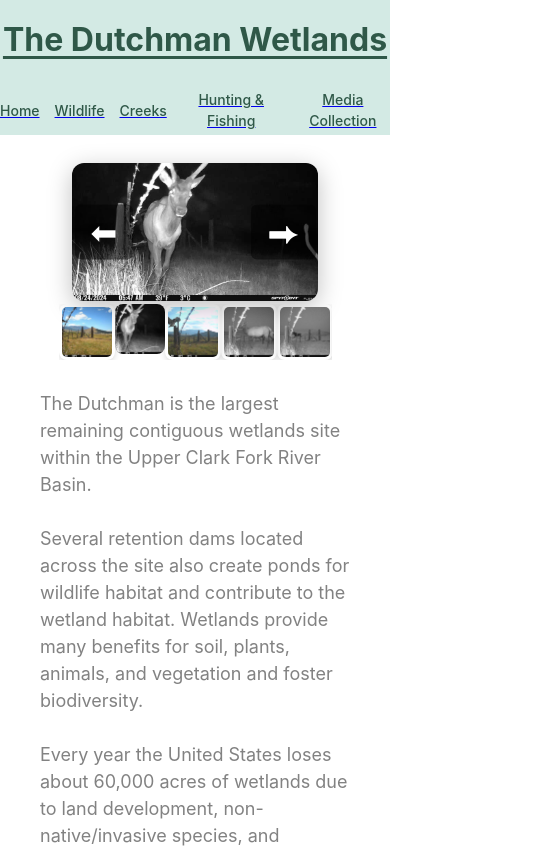
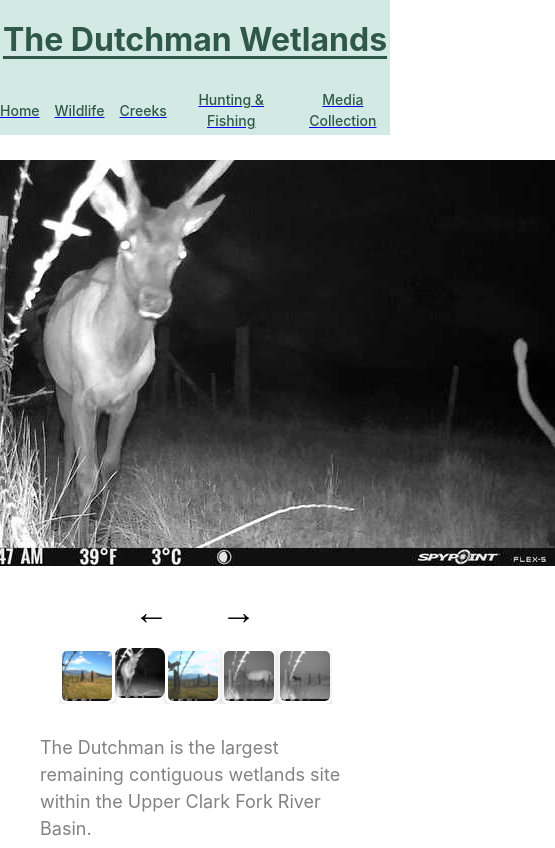
Before and after one commit to CeCe406/dev_dutchman_website102025, a React (Create React App) app in the folder dutchman_website/: page / in a window 390 px wide. Shown: the top 848 px of the page, 555 px wide, since content can reach past the window. Built offline with nearby package versions, Linux system fonts and the light colour scheme.

Commit message:
arrows fix attempt

```diff
--- a/dutchman_website/src/components/HomePage/Gallery.css
+++ b/dutchman_website/src/components/HomePage/Gallery.css
@@ -23,8 +23,34 @@
     align-items: center;
 }
 
+/* mobile test update */
+@media (max-width: 499px) {
+    .main-image-container {
+        position: relative;
+        display: flex;
+        flex-direction: column;
+        align-items: center;
+        justify-content: center;
+    }
+
+    /* Position arrows BELOW image */
+    .nav-button.left,
+    .nav-button.right {
+        position: static;
+        margin: 12px 8px;
+    }
+
+    /* Group arrows in a row below */
+    .arrow-controls {
+        display: flex;
+        justify-content: center;
+        gap: 20px;
+        margin-top: 10px;
+    }
+}
+
 /* main image container */
-.main-image-container {
+/* .main-image-container {
     flex: 1;
     display: flex;
     align-items: center;
@@ -33,18 +59,17 @@
     position: relative;
     padding: 0;
     margin:0;
-}
+} */
 
-.main-image {
+/* .main-image {
     max-width: 90%;
-    /* max-height: 85vh; */
     border-radius: 12px;
     box-shadow: 0 6px 24px rgba(0, 0, 0, 0.25);
     border: 3px solid var(--color-clay);
-}
+} */
 
 /* buttons to move between images */
-.nav-button {
+/* .nav-button {
     position: absolute;
     top: 50%;
     transform: translateY(-50%);
@@ -56,10 +81,28 @@
     cursor: pointer;
     padding: 0.5rem 1rem;
     border-radius: 6px;
+} */
+
+.nav-button {
+    background: transparent;
+    border: none;
+    color: var(--color-clay);
+    font-size: 2.2rem;
+    cursor: pointer;
+    padding: 0.25rem 0.5rem;
+    transition: all 0.2s ease;
+    display: flex;
+    align-items: center;
+    justify-content: center;
 }
 
+/* .nav-button:hover {
+    background: rgba(2, 2, 2, 0.8);
+} */
+
 .nav-button:hover {
-    background: rgba(2, 2, 2, 0.8);
+    color: var(--color-mint);
+    transform: scale(1.1);
 }
 
 .nav-button.left {
@@ -95,8 +138,8 @@
     transition: border 0.25s ease, transform 0.2s ease;
     background: var(--color-beige);
     box-shadow: 0 2px 6px rgba(0, 0, 0, 0.15);
-    padding:0;
-    margin:0;
+    padding: 0;
+    margin: 0;
 }
 
 .thumbnail:hover {
@@ -116,10 +159,10 @@
     text-align: center;
     align-items: center;
     padding: 0px;
-    margin:0;
+    margin: 0;
 }
 
-.gallery-intro{
+.gallery-intro {
     /* width: 100%; */
     text-align: left;
     color: #828282;
@@ -127,13 +170,15 @@
     font-size: 18px;
     font-style: normal;
     font-weight: 400;
-    line-height: 150%; /* 36px */
+    line-height: 150%;
+    /* 36px */
     padding: 30px 40px 0px 40px;
-    margin:0;
+    margin: 0;
 }
+
 /* -------------------------------------------------------------- */
 /* Main CSS */
-@media (min-width:500px){
+@media (min-width:500px) {
     .gallery-page {
         display: flex;
         width: 70%;
@@ -167,7 +212,7 @@
         background: #FFFFFF;
         position: relative;
         padding: 0;
-        margin:0;
+        margin: 0;
     }
 
     .main-image {
@@ -230,8 +275,8 @@
         transition: border 0.25s ease, transform 0.2s ease;
         background: var(--color-beige);
         box-shadow: 0 2px 6px rgba(0, 0, 0, 0.15);
-        padding:0;
-        margin:0;
+        padding: 0;
+        margin: 0;
     }
 
     .thumbnail:hover {
@@ -250,10 +295,10 @@
         flex-direction: row;
         text-align: center;
         padding: 0px;
-        margin:0;
+        margin: 0;
     }
 
-    .gallery-intro{
+    .gallery-intro {
         width: 30%;
         text-align: left;
         color: #828282;
@@ -261,8 +306,9 @@
         font-size: 18px;
         font-style: normal;
         font-weight: 400;
-        line-height: 150%; /* 36px */
+        line-height: 150%;
+        /* 36px */
         padding: 30px 40px 0px 40px;
-        margin:0;
+        margin: 0;
     }
 }
--- a/dutchman_website/src/components/HomePage/gallery.js
+++ b/dutchman_website/src/components/HomePage/gallery.js
@@ -61,24 +61,30 @@ export default function Gallery() {
                 <div className="gallery-container">
                     {/* Main image + nav */}
                     <div className="main-image-container">
+                        <img src={images[selectedIndex]} alt="Selected" className="main-image" />
+
+                        {/* Mobile arrow container */}
+                        <div className="arrow-controls">
                             <button
                                 className="nav-button left"
                                 onClick={() =>
                                     setSelectedIndex((selectedIndex - 1 + images.length) % images.length)
                                 }
                             >
-                            &#11013;
+                                &#8592;
                             </button>
-
-                        <img src={images[selectedIndex]} alt="Selected" className="main-image" />
 
                             <button
                                 className="nav-button right"
-                            onClick={() => setSelectedIndex((selectedIndex + 1) % images.length)}
+                                onClick={() =>
+                                    setSelectedIndex((selectedIndex + 1) % images.length)
+                                }
                             >
-                            &#11157;
+                                &#8594;
                             </button>
                         </div>
+                    </div>
+
 
                     {/* Thumbnails */}
                     <div className="thumbnails">
```
Lines whose indentation alone changed are shown as unchanged.
